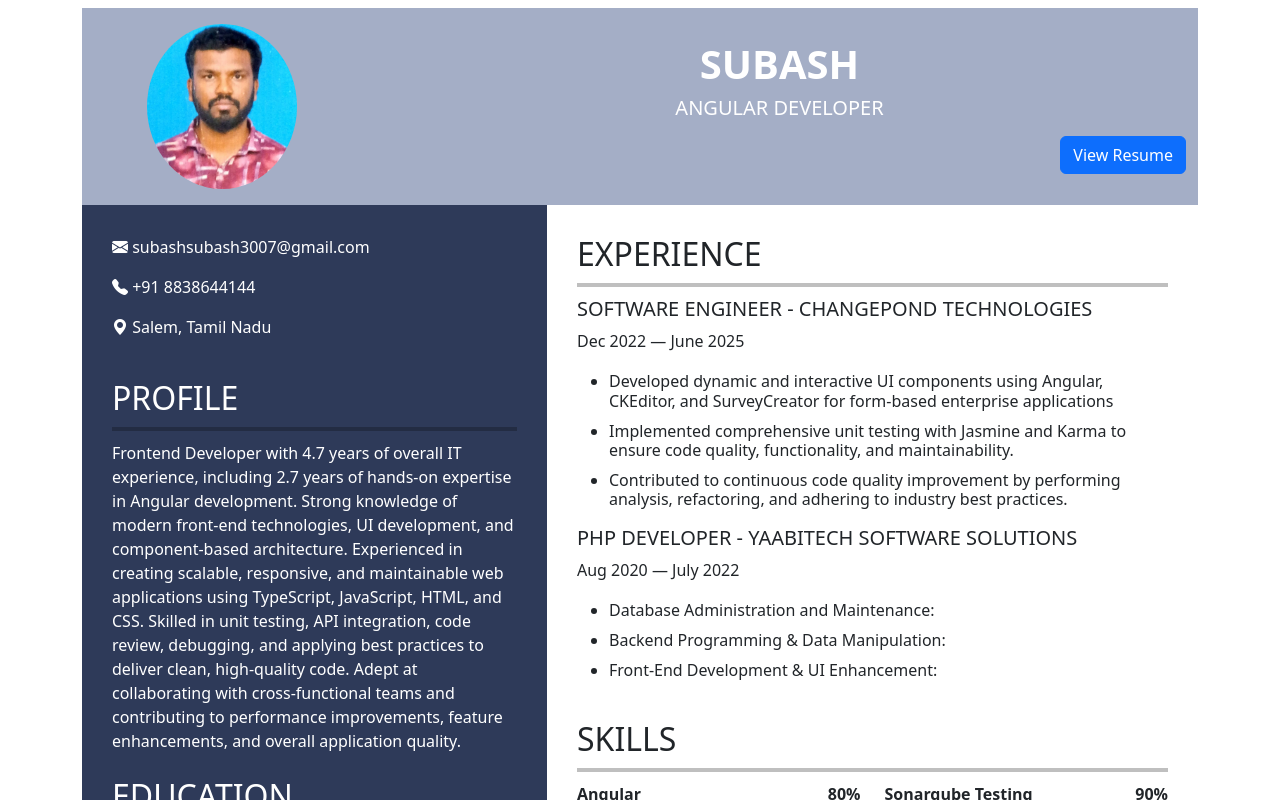
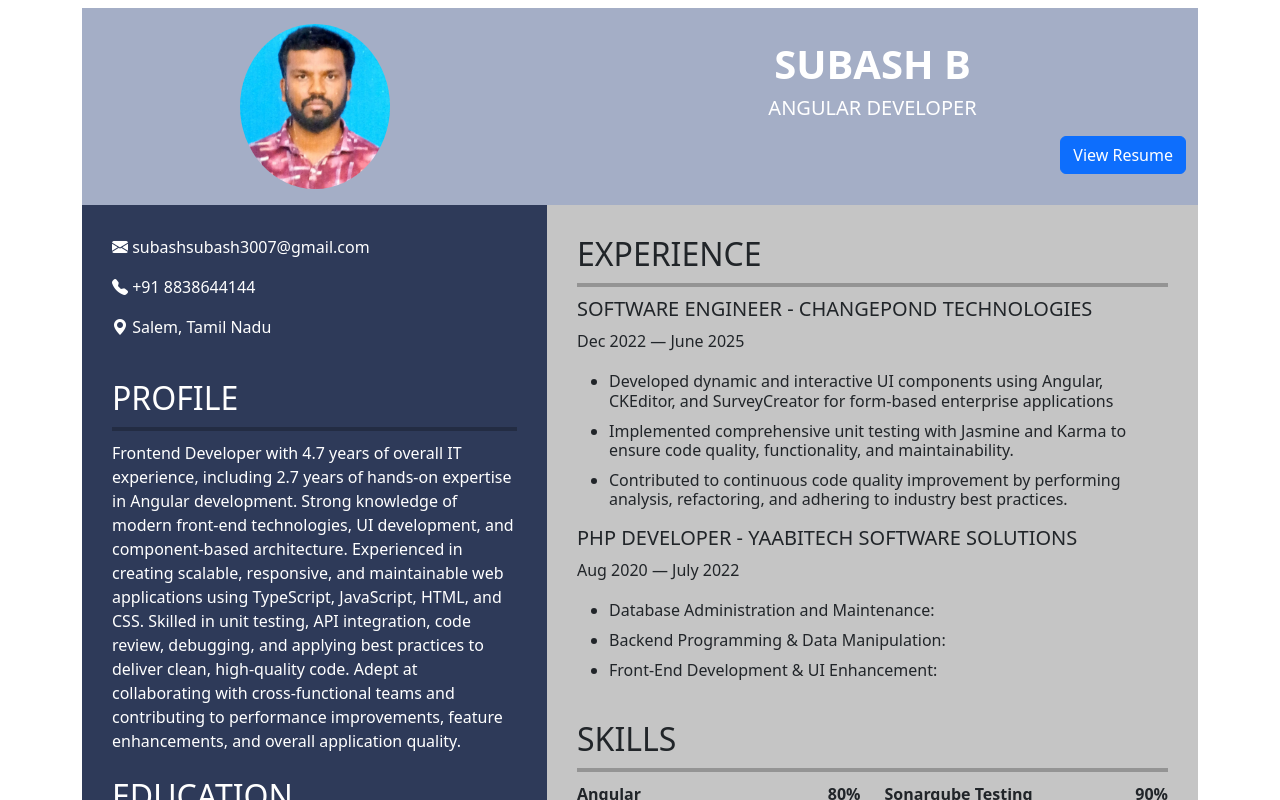
Before and after one commit to subash-balakrishnan/MyResume, an Angular app: page / in a window 1280 px wide. Shown: the top 800 px of the page. Built offline with nearby package versions, Linux system fonts and the light colour scheme.

Commit message:
Header changes 2

```diff
--- a/src/app/app.component.css
+++ b/src/app/app.component.css
@@ -41,7 +41,7 @@
 }
 
 .right-section {
-    background-color: #ffffff;
+    background-color: #c5c5c5;
     padding: 30px;
 }
 
--- a/src/app/app.component.html
+++ b/src/app/app.component.html
@@ -5,17 +5,17 @@
         <div class="row align-items-center">
 
           <!-- Left Column: Profile Image -->
-          <div class="col-md-3 text-center">
+          <div class="col-md-5 text-center">
             <img src="profileImage.jpg" class="img-fluid rounded-circle"
               style="width: 150px; height: 165px; object-fit: cover;" alt="Profile Photo">
           </div>
 
           <!-- Right Column: Name + Title + Button -->
-          <div class="col-md-9">
+          <div class="col-md-7">
 
             <!-- Center Name + Title ALWAYS -->
             <div class="text-center">
-              <h1 class="fw-bold">SUBASH</h1>
+              <h1 class="fw-bold">SUBASH B</h1>
               <h2 class="h5">ANGULAR DEVELOPER</h2>
             </div>
 
@@ -25,9 +25,7 @@
                 View Resume
               </button>
             </div>
-
           </div>
-
 
         </div>
       </div>
```
